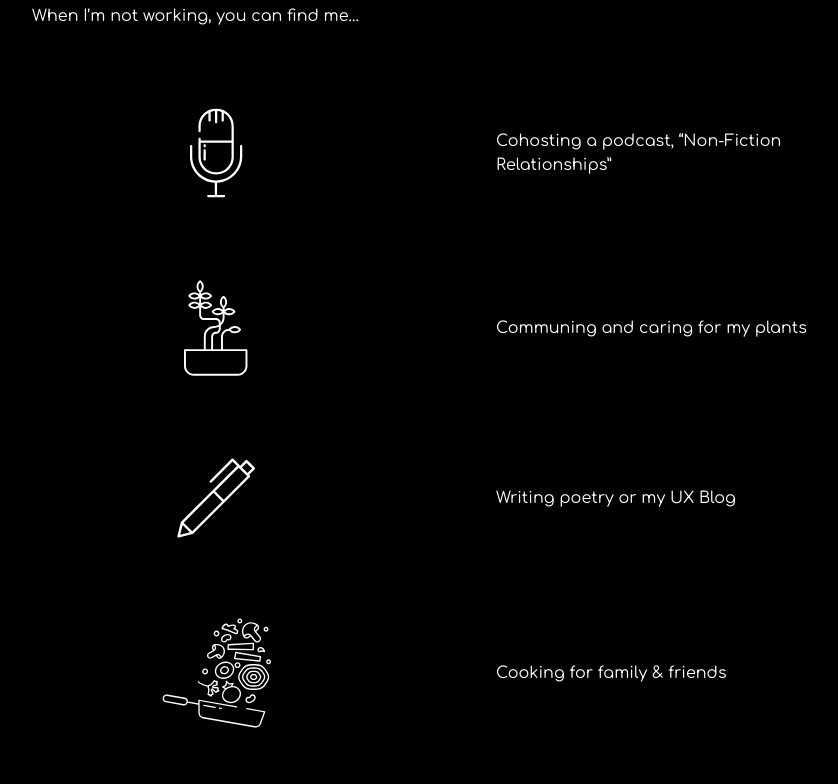
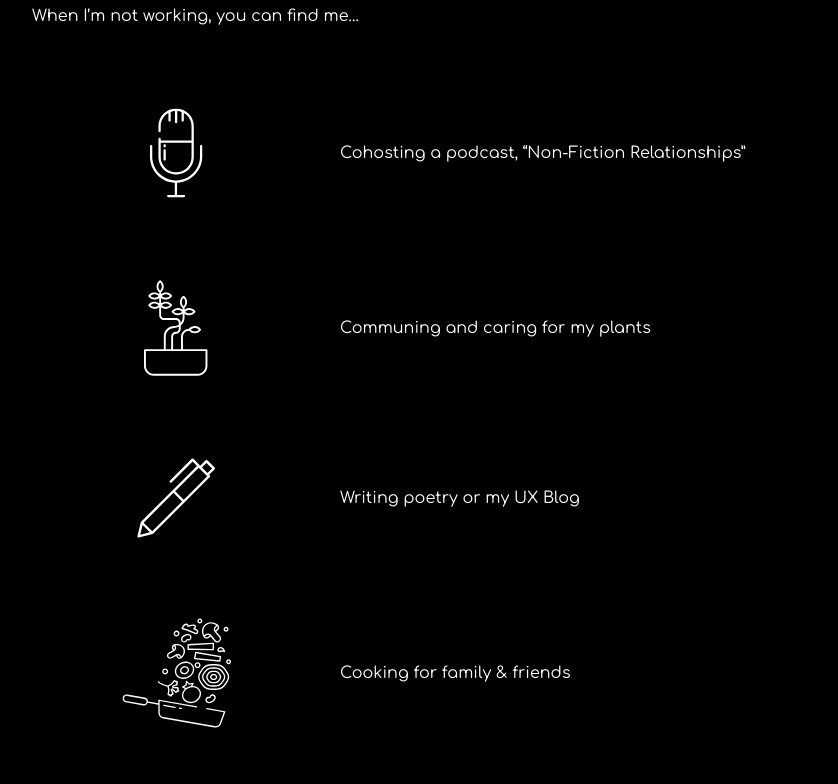
Before and after one commit to pashapear/jois-lee, a Next.js app: page /about in a window 1280 px wide. Shown: the part 996-1780 px from the top of the page, without its empty margins (224-1062 px from the left). Built offline with nearby package versions, Linux system fonts and the light colour scheme.

Commit message:
fixes hobbies spacing

```diff
--- a/pages/_app.js
+++ b/pages/_app.js
@@ -27,16 +27,15 @@ const GlobalStyle = createGlobalStyle`
 	text-decoration: none;
   }
   button {
-	/* font-family: 'Poppins', sans-serif; */
 	font-size: 1rem;
-	/* :hover {
+	:hover {
 		transform: scale(0.975);
-	} */
+	}
 
-	/* :active {
+	:active {
 		transform: scale(0.95);
 	}
-	transition: transform 100ms; */
+	transition: transform 100ms;
   }
   p, h1, h2, h3, h4, h5, h6 {
 	  margin: 0;
--- a/pages/about.js
+++ b/pages/about.js
@@ -108,14 +108,17 @@ export default function About() {
 				<List style={{ gap: "5rem" }} isMobile={isMobile}>
 					{hobbies.map((item, i) => (
 						<Item
-							style={{ gap: !isMobile ? "5rem" : "2rem" }}
+							style={{
+								gap: !isMobile ? "0.25rem" : "2rem",
+								gridTemplateColumns: isMobile ? "1fr" : "20rem 30rem"
+							}}
 							isMobile={isMobile}
 							key={item.name}
 						>
 							<ItemImage
-								style={{
-									width: !isMobile ? "25rem" : "unset"
-								}}
+							// style={{
+							// 	width: !isMobile ? "25rem" : "unset"
+							// }}
 							>
 								<Image
 									alt={item.name}
```
